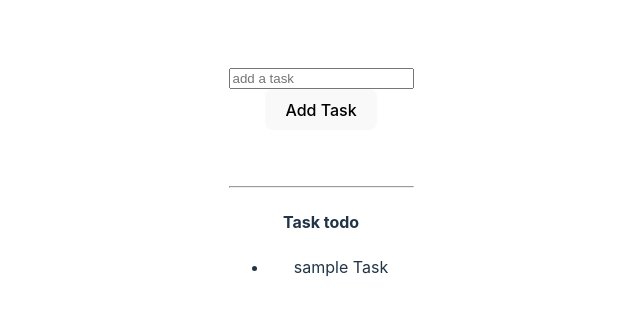
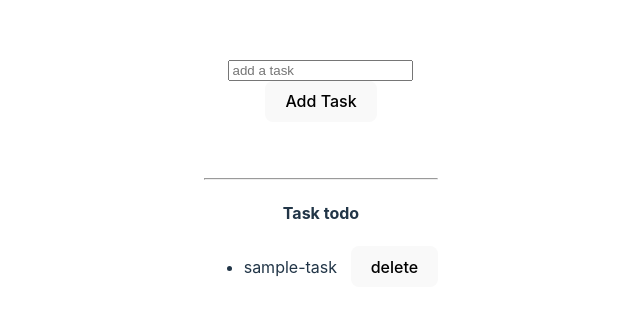
Before and after one commit to ADYAJHA7481/React, a React (Vite) app in the folder React-State/: page / in a window 1280 px wide. Shown: the part 220-534 px from the top of the page, without its empty margins (319-959 px from the left). Built offline with nearby package versions, Linux system fonts and the light colour scheme.

Commit message:
Deleting from array (Filter method)

```diff
--- a/React-State/package.json
+++ b/React-State/package.json
@@ -11,7 +11,8 @@
   },
   "dependencies": {
     "react": "^18.3.1",
-    "react-dom": "^18.3.1"
+    "react-dom": "^18.3.1",
+    "uuid": "^11.0.3"
   },
   "devDependencies": {
     "@types/react": "^18.3.3",
--- a/React-State/src/TodoList.jsx
+++ b/React-State/src/TodoList.jsx
@@ -1,15 +1,23 @@
 import { useState } from "react";
+import { v4 as uuidv4 } from 'uuid';
 
 export default function TodoList() {
-    let [todos, setTodos] = useState(["sample Task"]);
+    let [todos, setTodos] = useState([{task: "sample-task", id: uuidv4()}]);
     let [newTodo, setNewTodo] = useState("");
 
     let addNewTask = () => {
-        setTodos([...todos, newTodo])
+        setTodos((prevTodos) => {
+            return [...prevTodos, { task: newTodo, id: uuidv4()}]
+        });
+        setNewTodo("");
     };
 
     let updateTodoValue = (event) => {
         setNewTodo(event.target.value);
+    };
+
+    let deleteTodo = (id) => {
+        setTodos((prevTodos) => todos.filter((prevTodos) => prevTodos.id != id));
     };
 
     return(
@@ -21,7 +29,11 @@
             <h4>Task todo</h4>
             <ul>
                 {todos.map((todo) => (
-                    <li>{todo}</li>
+                    <li key={todo.id}>
+                        <span>{todo.task}</span>
+                        &nbsp;&nbsp;&nbsp;
+                      <button onClick={() =>deleteTodo(todo.id)}>delete</button>
+                    </li>
                 ))}
             </ul>
         </div>
```
Also changed, not shown: 1 other file (tests, documents, lock files or other folders).
